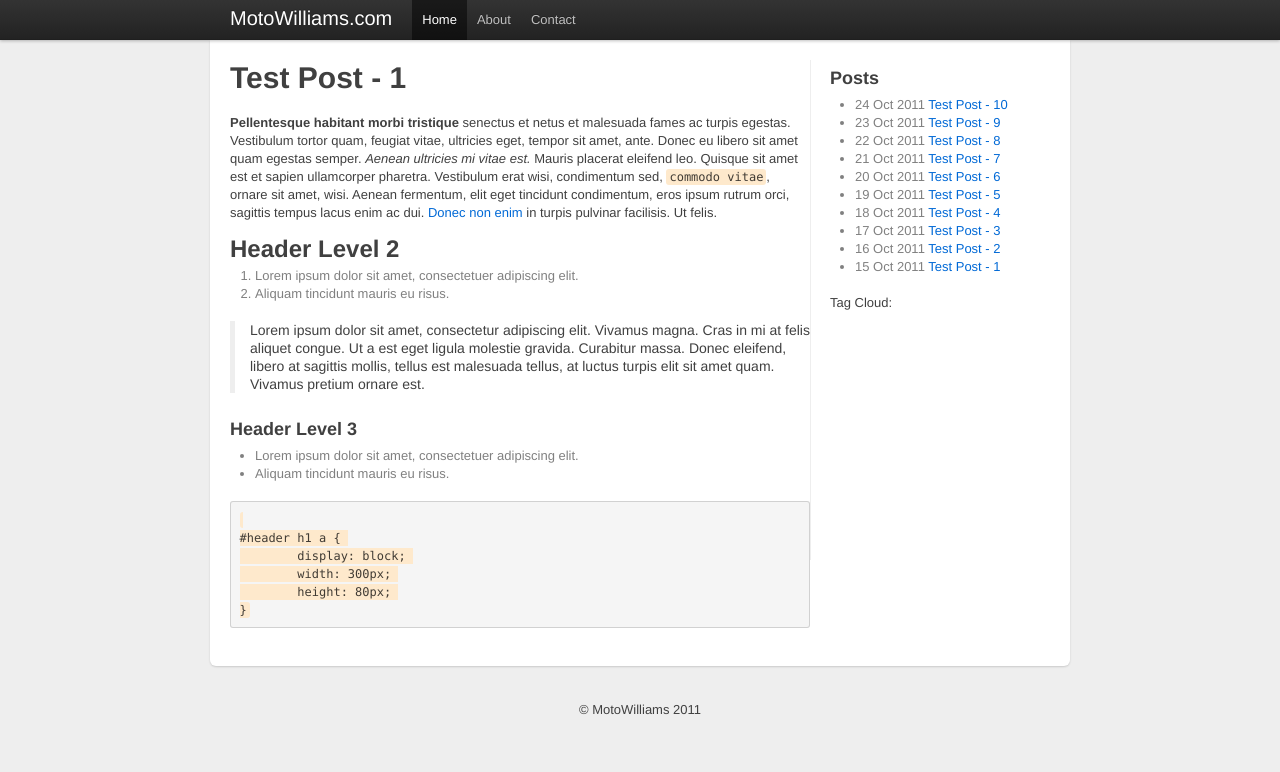
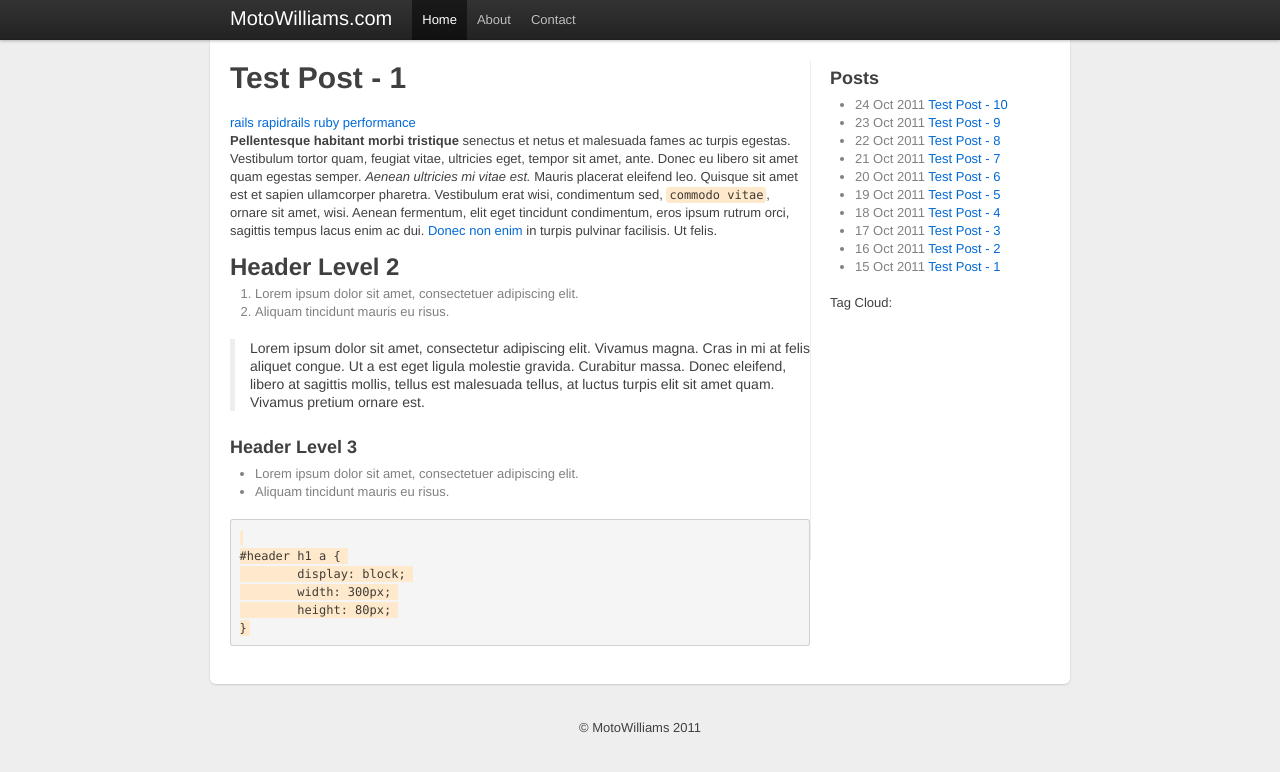
Before and after one commit to motowilliams/motowilliams.github.com-back, a Jekyll site: the page built from _posts/2011-10-15-Test-Post1.html, in a window 1280 px wide. Shown: the top 772 px of the page. Built offline with Jekyll 4.4.1, drawn with Linux system fonts in a browser that asks for light colours.

```diff
--- a/_posts/2011-10-15-Test-Post1.html
+++ b/_posts/2011-10-15-Test-Post1.html
@@ -8,6 +8,9 @@ tags:
 - ruby
 - performance
 ---
+{% for tag in page.tags %}
+       <a href="/{{tag | downcase}}.html">{{tag}}</a>
+{% endfor %}
 
 <p><strong>Pellentesque habitant morbi tristique</strong> senectus et netus et malesuada fames ac turpis egestas. Vestibulum tortor quam, feugiat vitae, ultricies eget, tempor sit amet, ante. Donec eu libero sit amet quam egestas semper. <em>Aenean ultricies mi vitae est.</em> Mauris placerat eleifend leo. Quisque sit amet est et sapien ullamcorper pharetra. Vestibulum erat wisi, condimentum sed, <code>commodo vitae</code>, ornare sit amet, wisi. Aenean fermentum, elit eget tincidunt condimentum, eros ipsum rutrum orci, sagittis tempus lacus enim ac dui. <a href="#">Donec non enim</a> in turpis pulvinar facilisis. Ut felis.</p>
 
```
